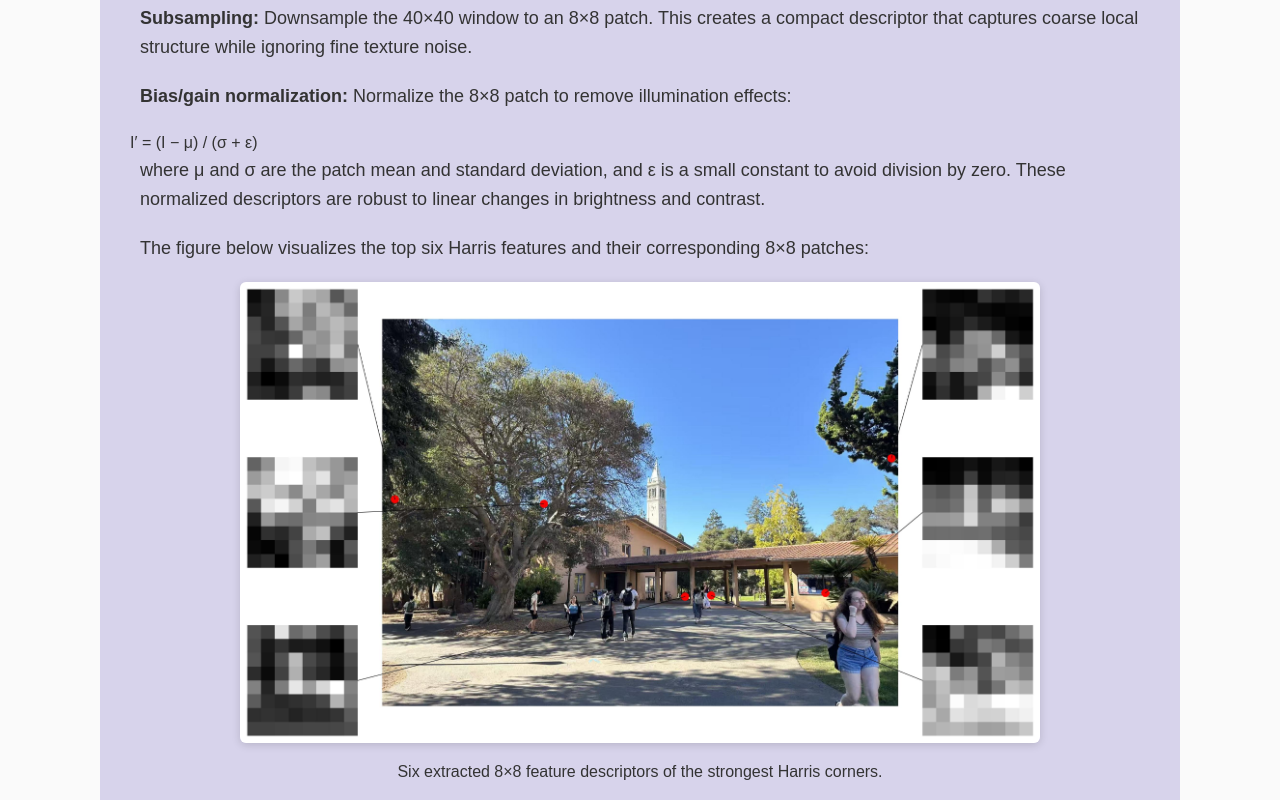
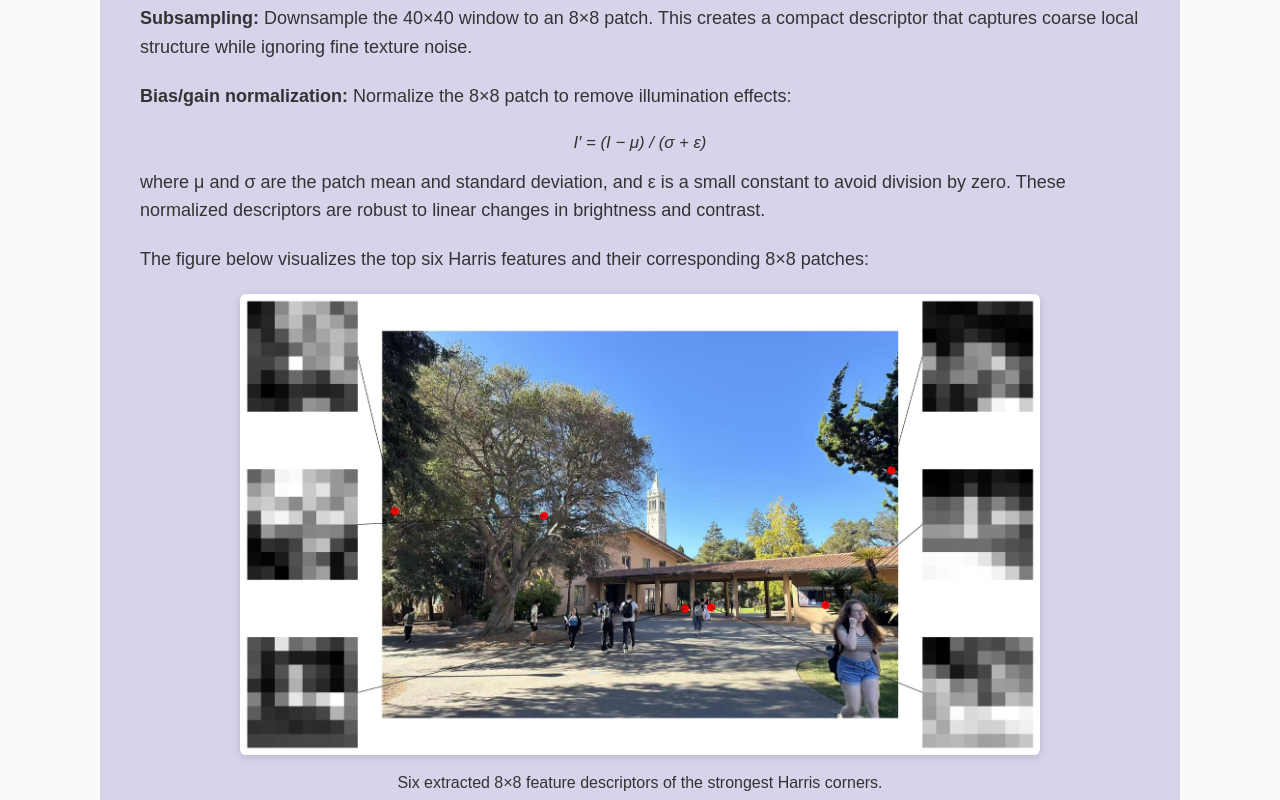
Before and after one commit to freyasun-code/project3.1, a plain HTML site: page index.html in a window 1280 px wide. Shown: the part 8980-9780 px from the top of the page. Drawn offline with nearby package versions, Linux system fonts and the light colour scheme.

Commit message:
index.html

```diff
--- a/index.html
+++ b/index.html
@@ -46,6 +46,16 @@
     .section h2 {
       color: #ffddff;
       text-align: center;
+    }
+    .formula {
+      display: flex;
+      justify-content: center;
+      align-items: center;
+      text-align: center;
+      font-style: italic;
+      font-size: 1.05em;
+      margin: 12px 0;
+      line-height: 1.5;
     }
     img {
       max-width: 100%;
```
